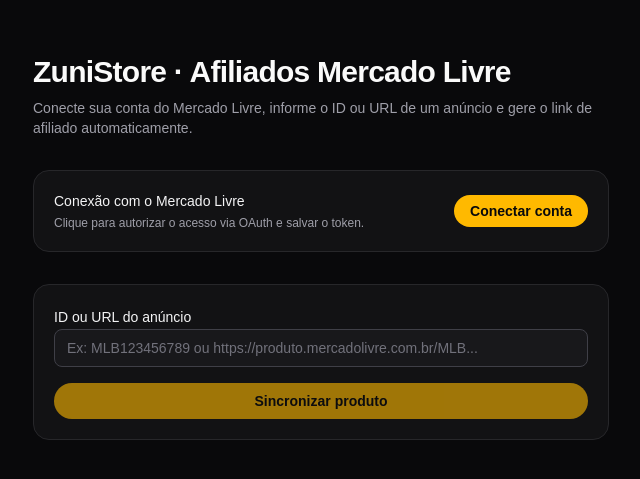
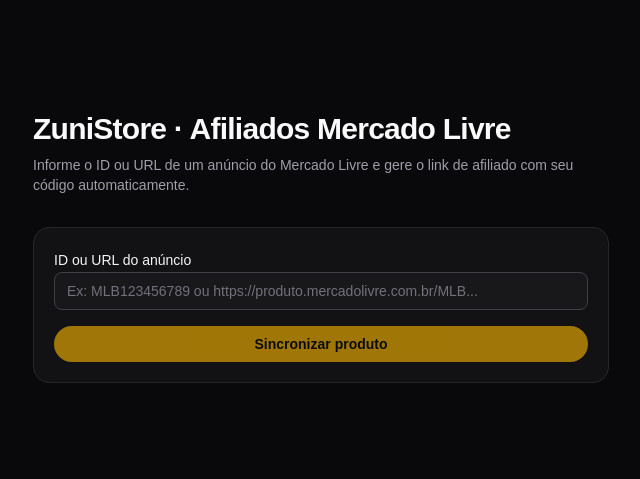
Before and after one commit to diegosilva75944-ops/zunistore, a Next.js app: page / in a window 1280 px wide. Shown: the part 153-632 px from the top of the page, without its empty margins (319-959 px from the left). Built offline with nearby package versions, Linux system fonts and the light colour scheme.

Commit message:
Usa geração de link de afiliado sem OAuth

```diff
--- /dev/null
+++ b/app/api/affiliate/link/route.ts
@@ -0,0 +1,25 @@
+import { NextResponse } from "next/server";
+import { buildAffiliateUrlFromInput } from "@/lib/affiliate";
+
+export async function POST(req: Request) {
+  const body = await req.json().catch(() => null);
+  const input = body?.item || body?.itemId || body?.url;
+
+  if (!input || typeof input !== "string") {
+    return NextResponse.json(
+      { error: "Informe o ID ou URL do produto em `item`." },
+      { status: 400 }
+    );
+  }
+
+  try {
+    const affiliateUrl = buildAffiliateUrlFromInput(input);
+    return NextResponse.json({ affiliateUrl });
+  } catch (error: any) {
+    console.error(error);
+    return NextResponse.json(
+      { error: error?.message ?? "Erro ao gerar link de afiliado." },
+      { status: 500 }
+    );
+  }
+}
--- a/app/page.tsx
+++ b/app/page.tsx
@@ -17,7 +17,7 @@
     setAffiliateUrl(null);
 
     try {
-      const res = await fetch("/api/ml/products/sync", {
+      const res = await fetch("/api/affiliate/link", {
         method: "POST",
         headers: { "Content-Type": "application/json" },
         body: JSON.stringify({ item: itemInput }),
@@ -26,11 +26,11 @@
       const data = await res.json();
 
       if (!res.ok) {
-        throw new Error(data.error || "Falha ao sincronizar produto.");
+        throw new Error(data.error || "Falha ao gerar link de afiliado.");
       }
 
-      setMessage("Produto sincronizado com sucesso.");
-      setAffiliateUrl(data.product?.affiliateUrl ?? null);
+      setMessage("Link de afiliado gerado com sucesso.");
+      setAffiliateUrl(data.affiliateUrl ?? null);
     } catch (err: any) {
       setError(err.message ?? "Erro inesperado.");
     } finally {
@@ -51,29 +51,10 @@
             ZuniStore · Afiliados Mercado Livre
           </h1>
           <p className="text-zinc-400 text-sm">
-            Conecte sua conta do Mercado Livre, informe o ID ou URL de um anúncio
-            e gere o link de afiliado automaticamente.
+            Informe o ID ou URL de um anúncio do Mercado Livre e gere o link de
+            afiliado com seu código automaticamente.
           </p>
         </header>
-
-        <section className="space-y-4 rounded-2xl border border-zinc-800 bg-zinc-900/60 p-5">
-          <div className="flex items-center justify-between gap-4">
-            <div className="space-y-1">
-              <p className="text-sm font-medium text-zinc-100">
-                Conexão com o Mercado Livre
-              </p>
-              <p className="text-xs text-zinc-400">
-                Clique para autorizar o acesso via OAuth e salvar o token.
-              </p>
-            </div>
-            <a
-              href="/api/ml/auth"
-              className="inline-flex items-center justify-center rounded-full bg-amber-400 px-4 py-1.5 text-sm font-semibold text-zinc-950 hover:bg-amber-300 transition-colors"
-            >
-              Conectar conta
-            </a>
-          </div>
-        </section>
 
         <section className="space-y-4 rounded-2xl border border-zinc-800 bg-zinc-900/60 p-5">
           <form onSubmit={handleSync} className="space-y-4">
--- /dev/null
+++ b/lib/affiliate.ts
@@ -0,0 +1,19 @@
+const DEFAULT_AFFILIATE_CODE = process.env.ML_AFFILIATE_CODE || "40141155";
+
+export function buildAffiliateUrlFromInput(itemOrUrl: string) {
+  const baseUrl = normalizeToUrl(itemOrUrl);
+  const url = new URL(baseUrl);
+  url.searchParams.set("matt_tool", DEFAULT_AFFILIATE_CODE);
+  return url.toString();
+}
+
+function normalizeToUrl(itemOrUrl: string) {
+  const trimmed = itemOrUrl.trim();
+
+  if (trimmed.startsWith("http://") || trimmed.startsWith("https://")) {
+    return trimmed;
+  }
+
+  // Se for só o ID (ex: MLB123456789), monta uma URL padrão de produto no Mercado Livre Brasil.
+  return `https://produto.mercadolivre.com.br/${encodeURIComponent(trimmed)}`;
+}
```
